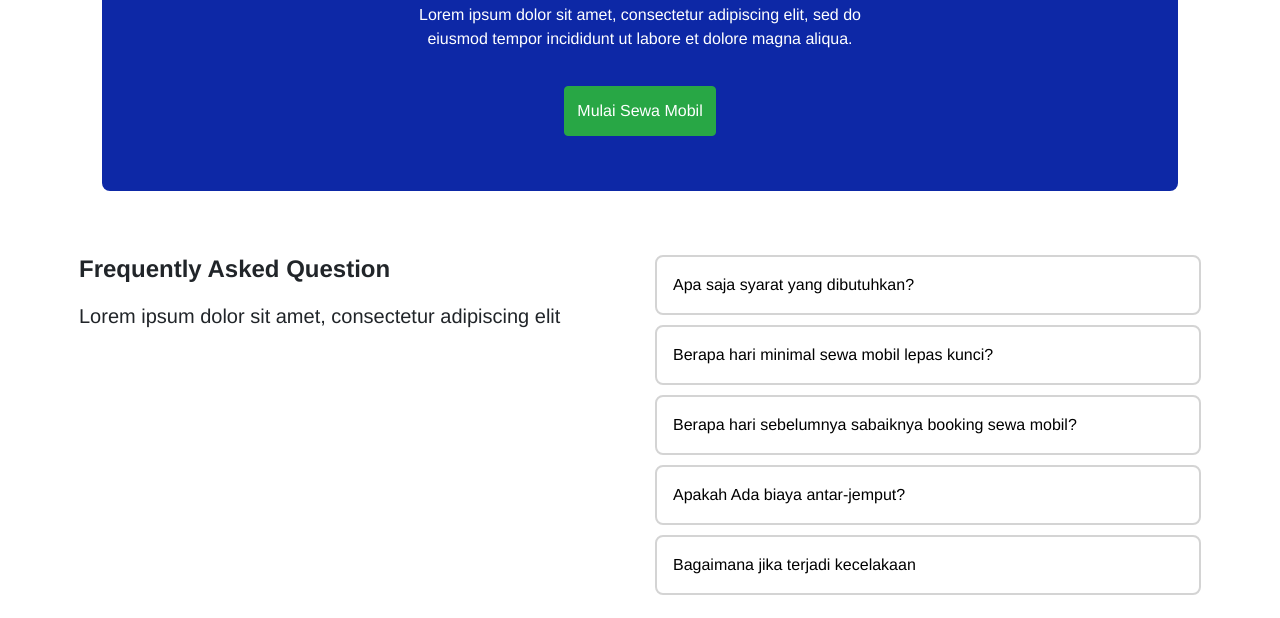
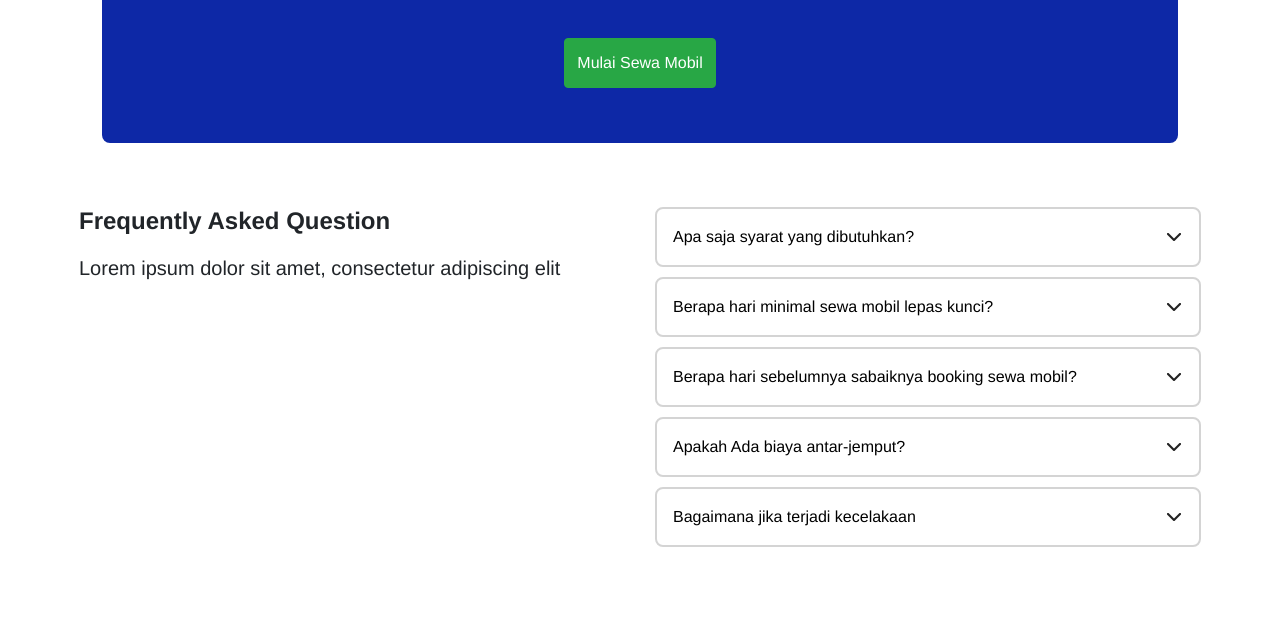
Before and after one commit to AkabaneErlangga/challenge-01, a plain HTML site: page index.html in a window 1280 px wide. Shown: the part 2041-2659 px from the top of the page. Drawn offline with nearby package versions, Linux system fonts and the light colour scheme.

Commit message:
fix carousel and acordion

```diff
--- a/index.html
+++ b/index.html
@@ -18,7 +18,7 @@
 
 <body>
 	<nav class="navbar navbar-expand-lg navbar-light bg-transparent">
-		<a class="navbar-brand" href="#"><div class="rectangle mt-0"></div></a>
+		<a class="navbar-brand" href="#"><div class="rectangle mt-0 d-block"></div></a>
 		<button class="navbar-toggler" type="button" data-toggle="collapse" data-target="#navbarSupportedContent"
 			aria-controls="navbarSupportedContent" aria-expanded="false" aria-label="Toggle navigation">
 			<span class="navbar-toggler-icon"></span>
@@ -119,7 +119,7 @@
 				</div>
 			</div>
 			<div class="testi">
-				<img src="./img/img_photo.png" alt="" />
+				<img src="./img/img_photo (1).png" alt="" />
 				<div class="text">
 					<span class="fa fa-star"></span>
 					<span class="fa fa-star"></span>
@@ -151,7 +151,7 @@
 				</div>
 			</div>
 			<div class="testi">
-				<img src="./img/img_photo.png" alt="" />
+				<img src="./img/img_photo (1).png" alt="" />
 				<div class="text">
 					<span class="fa fa-star"></span>
 					<span class="fa fa-star"></span>
@@ -191,6 +191,7 @@
 					<button class="btn btn-link btn-block text-left" type="button" data-toggle="collapse"
 						data-target="#collapse1" aria-expanded="false" aria-controls="collapse1">
 						Apa saja syarat yang dibutuhkan?
+						<img style="position: absolute; right: 30px;" src="./img/dd_button.png" />
 					</button>
 				</h2>
 				<div class="collapse text" id="collapse1">
@@ -203,6 +204,7 @@
 					<button class="btn btn-link btn-block text-left" type="button" data-toggle="collapse"
 						data-target="#collapse2" aria-expanded="false" aria-controls="collapse2">
 						Berapa hari minimal sewa mobil lepas kunci?
+						<img style="position: absolute; right: 30px;" src="./img/dd_button.png" />
 					</button>
 				</h2>
 				<div class="collapse text" id="collapse2">
@@ -215,6 +217,7 @@
 					<button class="btn btn-link btn-block text-left" type="button" data-toggle="collapse"
 						data-target="#collapse3" aria-expanded="false" aria-controls="collapse3">
 						Berapa hari sebelumnya sabaiknya booking sewa mobil?
+						<img style="position: absolute; right: 30px;"  src="./img/dd_button.png" />
 					</button>
 				</h2>
 				<div class="collapse text" id="collapse3">
@@ -227,6 +230,7 @@
 					<button class="btn btn-link btn-block text-left" type="button" data-toggle="collapse"
 						data-target="#collapse4" aria-expanded="false" aria-controls="collapse4">
 						Apakah Ada biaya antar-jemput?
+						<img style="position: absolute; right: 30px;" src="./img/dd_button.png" />
 					</button>
 				</h2>
 				<div class="collapse text" id="collapse4">
@@ -239,6 +243,7 @@
 					<button class="btn btn-link btn-block text-left" type="button" data-toggle="collapse"
 						data-target="#collapse5" aria-expanded="false" aria-controls="collapse5">
 						Bagaimana jika terjadi kecelakaan
+						<img style="position: absolute; right: 30px;" src="./img/dd_button.png" />
 					</button>
 				</h2>
 				<div class="collapse text" id="collapse5">
--- a/script.js
+++ b/script.js
@@ -15,9 +15,11 @@ function backToUp() {
 $(document).ready(function () {
     $('.list-testi').slick({
         infinite: true,
-        slidesToShow: 3,
+        slidesToShow: 1.6,
         slidesToScroll: 1,
         centerMode: true,
+        autoplay: true,
+        autoplaySpeed: 2000,
         prevArrow: $('.prev'),
         nextArrow: $('.next'),
         responsive: [
```
